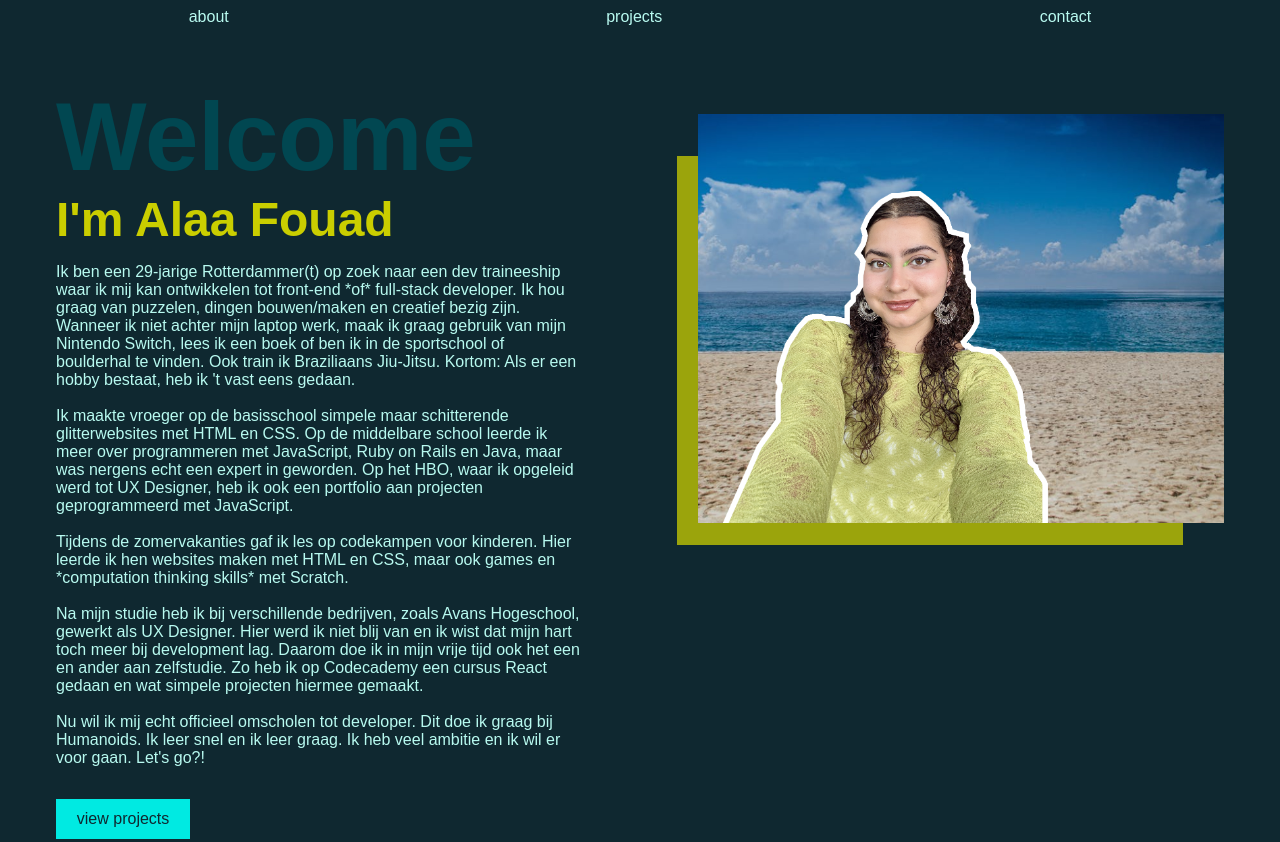
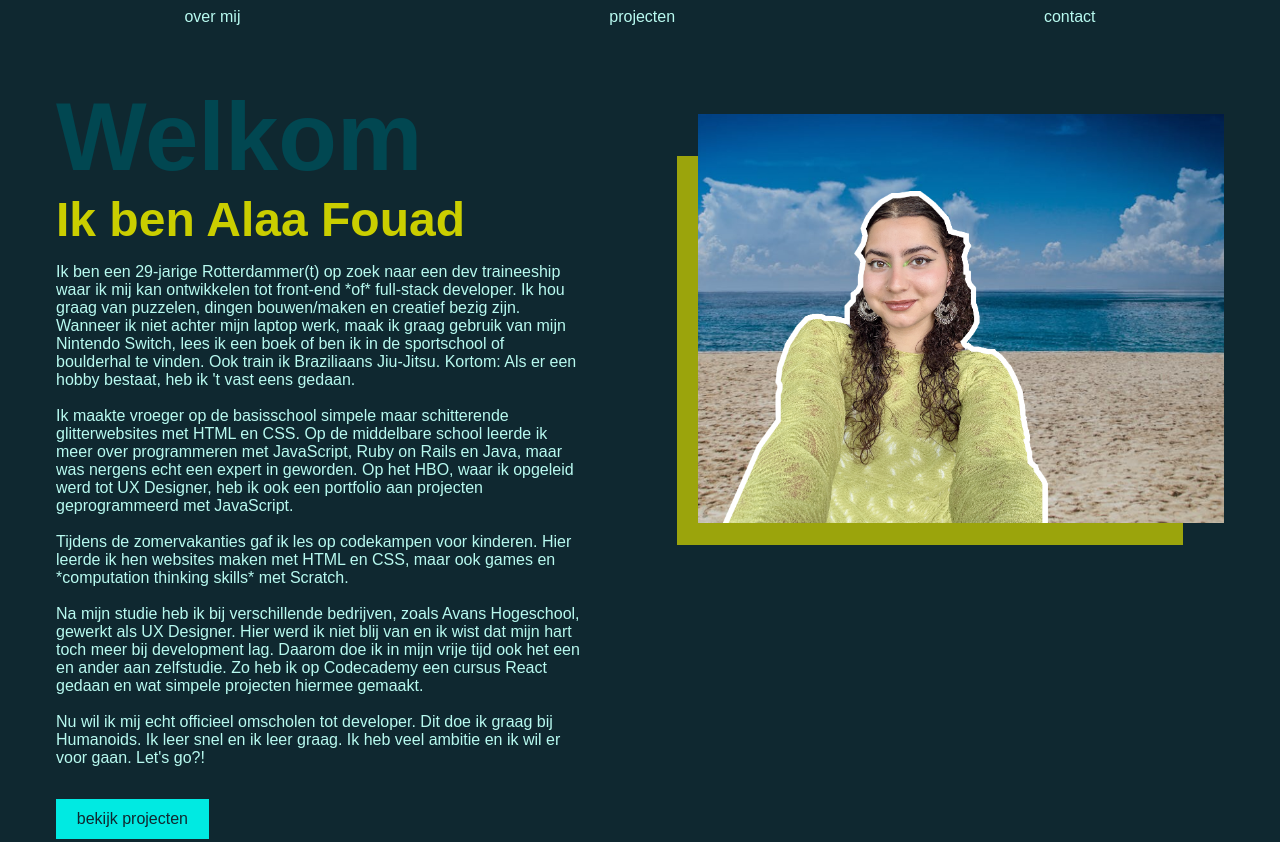
Before and after one commit to curlswhocode/Portfolio, a plain HTML site: page index.html in a window 1280 px wide. Shown: the top 842 px of the page. Drawn offline with Linux system fonts and the light colour scheme.

Commit message:
van EN naar NL

```diff
--- a/index.html
+++ b/index.html
@@ -3,22 +3,22 @@
 <head>
     <meta charset="UTF-8">
     <meta name="viewport" content="width=device-width, initial-scale=1.0">
-    <title>Hi, I'm Alaa!</title>
+    <title>Hoi, I'm Alaa!</title>
     <link rel="stylesheet" href="style.css" type="text/css">
 </head>
 <body>
     <nav>
         <ul>
-            <li><a href="#about">about</a></li>
-            <li><a href="#projects">projects</a></li>
+            <li><a href="#over">over mij</a></li>
+            <li><a href="#projecten">projecten</a></li>
             <li><a href="#contact">contact</a></li>
         </ul>
     </nav>
 
-    <main id="about">
+    <main id="over">
         <div>
-        <h1>Welcome</h1>
-        <h2>I'm Alaa Fouad</h2>
+        <h1>Welkom</h1>
+        <h2>Ik ben Alaa Fouad</h2>
         <p>
             Ik ben een 29-jarige Rotterdammer(t) op zoek naar een dev traineeship waar ik mij kan ontwikkelen tot front-end *of* full-stack developer. Ik hou graag van puzzelen, dingen bouwen/maken en creatief bezig zijn. Wanneer ik niet achter mijn laptop werk, maak ik graag gebruik van mijn Nintendo Switch, lees ik een boek of ben ik in de sportschool of boulderhal te vinden. Ook train ik Braziliaans Jiu-Jitsu. Kortom: Als er een hobby bestaat, heb ik 't vast eens gedaan.
             <br>
@@ -34,14 +34,14 @@
             <br>
             Nu wil ik mij echt officieel omscholen tot developer. Dit doe ik graag bij Humanoids. Ik leer snel en ik leer graag. Ik heb veel ambitie en ik wil er voor gaan. Let's go?!
         </p>
-        <a href="#projects"><button type="button">view projects</button></a>
+        <a href="#projecten"><button type="button">bekijk projecten</button></a>
     </div>
     <div id="self">
         <img src="alaa-2.jpg" alt="A picture of Alaa wearing a green top, her curls in some space buns, and a smile">
     </div>
     </main>
 
-    <div id="projects">
+    <div id="projecten">
         <h2>Projects</h2>
         <div id="projects-inner">
             <div class="project">
--- a/style.scss
+++ b/style.scss
@@ -115,7 +115,7 @@ body {
         }
     }
 
-    #projects {
+    #projecten {
         max-width: 100%;
         height: 100vh;
         padding: 3.5em;
```
Also changed, not shown: style.css, 1 other file.
